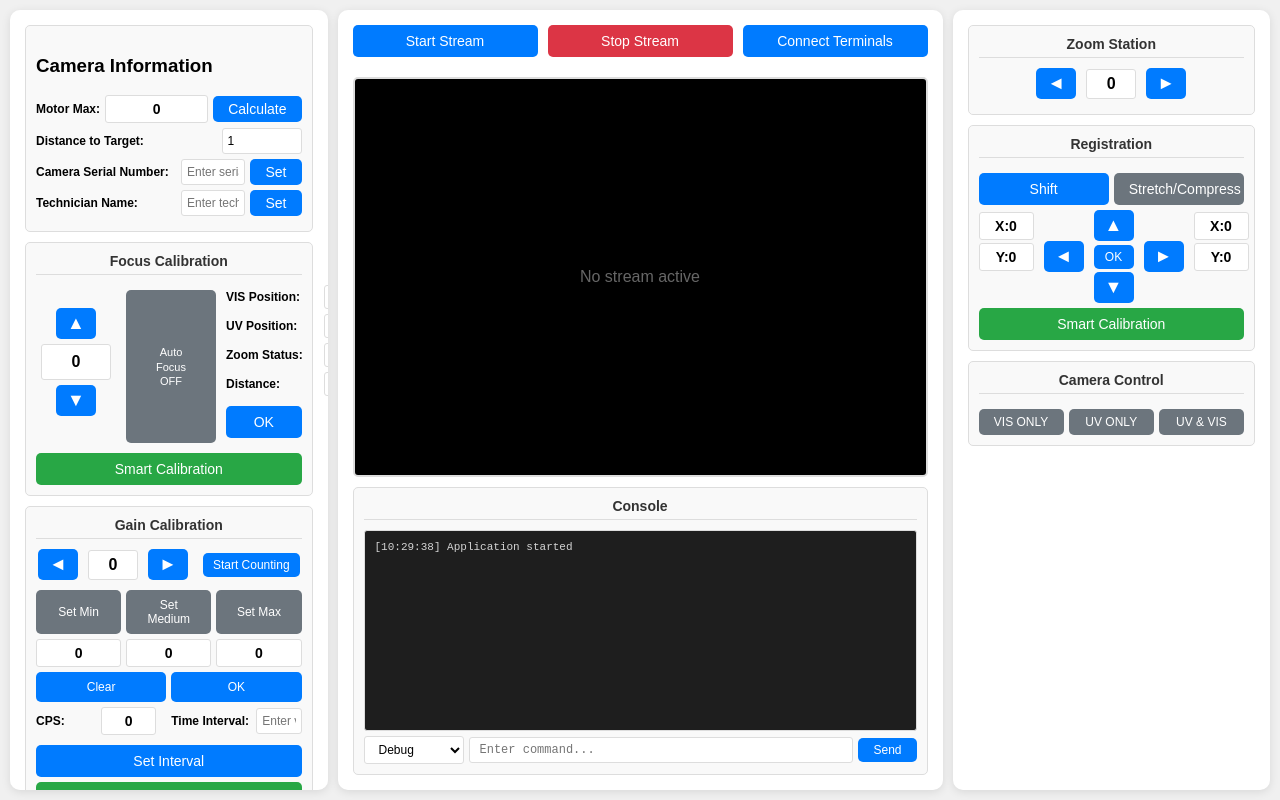
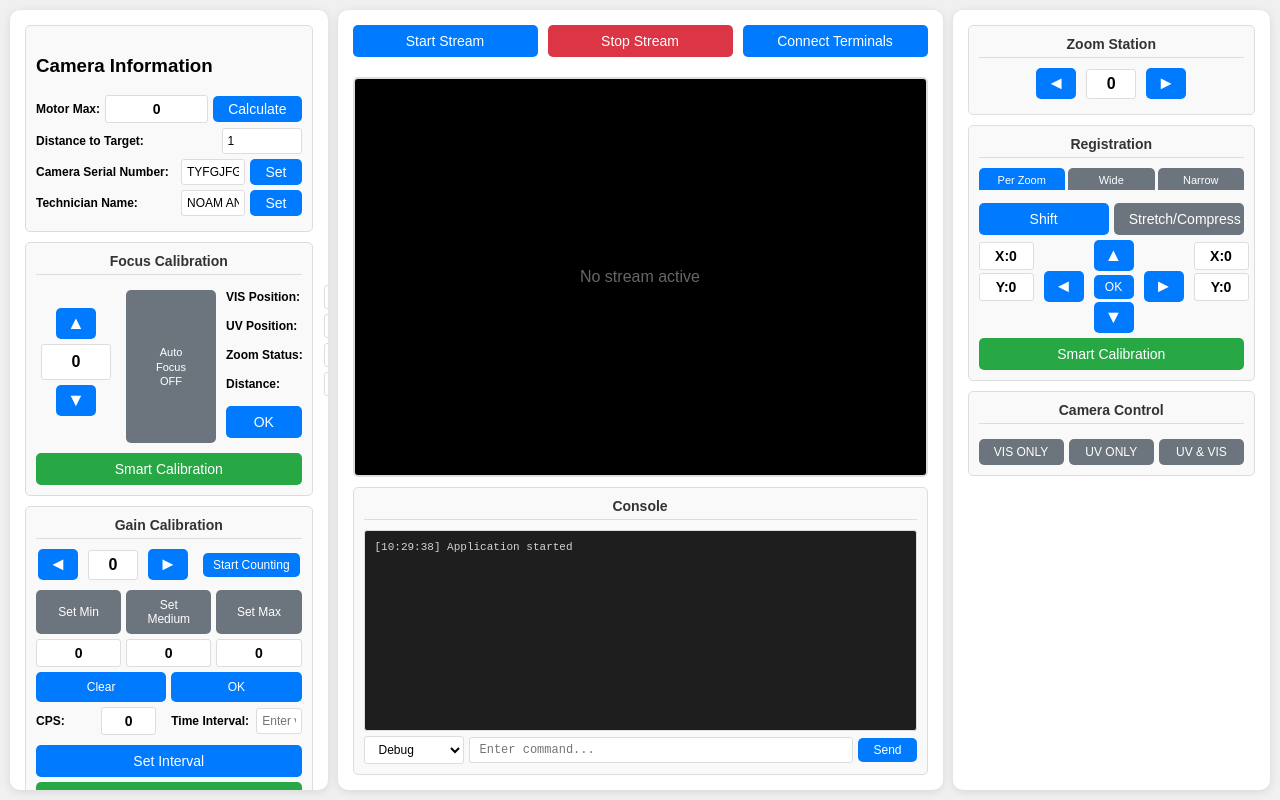
Before and after one commit to Orkules/camera_calibrator, a Flask app: page / in a window 1280 px wide. Run offline with Flask 3, Linux system fonts and the light colour scheme.

Commit message:
Aded wide narrow functionality

```diff
--- a/app.py
+++ b/app.py
@@ -36,10 +36,27 @@ gain_min_value = 0  # Minimum gain value
 gain_medium_value = 0  # Medium gain value
 gain_max_value = 0  # Maximum gain value
 registration_mode = "shift"  # "shift" or "stretch_compress"
+master_registration_mode = "per_zoom"  # "per_zoom", "wide", or "narrow"
 reg_offset_x = 0
 reg_offset_y = 0
 reg_stretch_x = 0
 reg_stretch_y = 0
+
+# Master registration values for Wide and Narrow modes
+master_registration = {
+    "wide": {
+        "offset_x": 0,
+        "offset_y": 0,
+        "stretch_x": 0,
+        "stretch_y": 0
+    },
+    "narrow": {
+        "offset_x": 0,
+        "offset_y": 0,
+        "stretch_x": 0,
+        "stretch_y": 0
+    }
+}
 gain_mode = "min"  # "min" or "max" (kept for backward compatibility)
 cps_value = 0
 time_interval_value = ""
@@ -146,6 +163,7 @@ def register_terminal_callbacks():
     global terminal_manager, config, zoom_value, gain_value, focus_value, motor_max
     global reg_offset_x, reg_offset_y, reg_stretch_x, reg_stretch_y, uv_vis_focus_info
     global gain_min_value, gain_medium_value, gain_max_value, camera_mode, uv_motor_position
+    global master_registration
 
     if terminal_manager is None or config is None:
         return
@@ -175,6 +193,24 @@ def register_terminal_callbacks():
         'set_camera_to_combined_command': ('camera_mode', None),
         'get_camera_mode_value': ('camera_mode', None),
         'get_uv_motor_position': ('uv_motor_position', None),
+        # Wide registration commands
+        'uv_offset_wide_x_command': ('master_reg_wide_offset_x', None),
+        'uv_offset_wide_y_command': ('master_reg_wide_offset_y', None),
+        'uv_magnify_wide_x_command': ('master_reg_wide_stretch_x', None),
+        'uv_magnify_wide_y_command': ('master_reg_wide_stretch_y', None),
+        'get_uv_offset_wide_x_value': ('master_reg_wide_offset_x', None),
+        'get_uv_offset_wide_y_value': ('master_reg_wide_offset_y', None),
+        'get_uv_magnify_wide_x_value': ('master_reg_wide_stretch_x', None),
+        'get_uv_magnify_wide_y_value': ('master_reg_wide_stretch_y', None),
+        # Narrow registration commands
+        'uv_offset_narrow_x_command': ('master_reg_narrow_offset_x', None),
+        'uv_offset_narrow_y_command': ('master_reg_narrow_offset_y', None),
+        'uv_magnify_narrow_x_command': ('master_reg_narrow_stretch_x', None),
+        'uv_magnify_narrow_y_command': ('master_reg_narrow_stretch_y', None),
+        'get_uv_offset_narrow_x_value': ('master_reg_narrow_offset_x', None),
+        'get_uv_offset_narrow_y_value': ('master_reg_narrow_offset_y', None),
+        'get_uv_magnify_narrow_x_value': ('master_reg_narrow_stretch_x', None),
+        'get_uv_magnify_narrow_y_value': ('master_reg_narrow_stretch_y', None),
     }
 
     # Collect all response patterns from config
@@ -283,6 +319,32 @@ def register_terminal_callbacks():
                                 globals()['camera_mode'] = parsed
                                 logging.info(f"Auto-updated camera mode: {old_mode} -> {parsed} from {response}")
                                 add_console_message(f"Camera mode updated: {parsed}")
+                            # Wide registration values
+                            elif global_var_name == 'master_reg_wide_offset_x':
+                                master_registration["wide"]["offset_x"] = parsed
+                                logging.info(f"Auto-updated wide offset X: {parsed} from {response}")
+                            elif global_var_name == 'master_reg_wide_offset_y':
+                                master_registration["wide"]["offset_y"] = parsed
+                                logging.info(f"Auto-updated wide offset Y: {parsed} from {response}")
+                            elif global_var_name == 'master_reg_wide_stretch_x':
+                                master_registration["wide"]["stretch_x"] = parsed
+                                logging.info(f"Auto-updated wide magnify X: {parsed} from {response}")
+                            elif global_var_name == 'master_reg_wide_stretch_y':
+                                master_registration["wide"]["stretch_y"] = parsed
+                                logging.info(f"Auto-updated wide magnify Y: {parsed} from {response}")
+                            # Narrow registration values
+                            elif global_var_name == 'master_reg_narrow_offset_x':
+                                master_registration["narrow"]["offset_x"] = parsed
+                                logging.info(f"Auto-updated narrow offset X: {parsed} from {response}")
+                            elif global_var_name == 'master_reg_narrow_offset_y':
+                                master_registration["narrow"]["offset_y"] = parsed
+                                logging.info(f"Auto-updated narrow offset Y: {parsed} from {response}")
+                            elif global_var_name == 'master_reg_narrow_stretch_x':
+                                master_registration["narrow"]["stretch_x"] = parsed
+                                logging.info(f"Auto-updated narrow magnify X: {parsed} from {response}")
+                            elif global_var_name == 'master_reg_narrow_stretch_y':
+                                master_registration["narrow"]["stretch_y"] = parsed
+                                logging.info(f"Auto-updated narrow magnify Y: {parsed} from {response}")
             return callback
 
         callback_func = make_callback(response_pattern, global_vars)
@@ -632,6 +694,7 @@ def terminal_initialization():
     Updates global variables and UI.
     """
     global zoom_value, gain_value, focus_value, motor_max, reg_offset_x, reg_offset_y, reg_stretch_x, reg_stretch_y, camera_mode
+    global master_registration
 
     logging.info("Starting terminal initialization...")
 
@@ -694,6 +757,28 @@ def terminal_initialization():
     get_value_from_config('get_uv_magnify_y_value')
     time.sleep(0.1)
     logging.info(f"Initialized UV magnify Y: {reg_stretch_y}")
+
+    # Get Wide registration values
+    get_value_from_config('get_uv_offset_wide_x_value')
+    time.sleep(0.1)
+    get_value_from_config('get_uv_offset_wide_y_value')
+    time.sleep(0.1)
+    get_value_from_config('get_uv_magnify_wide_x_value')
+    time.sleep(0.1)
+    get_value_from_config('get_uv_magnify_wide_y_value')
+    time.sleep(0.1)
+    logging.info(f"Initialized Wide registration: offset({master_registration['wide']['offset_x']}, {master_registration['wide']['offset_y']}), magnify({master_registration['wide']['stretch_x']}, {master_registration['wide']['stretch_y']})")
+
+    # Get Narrow registration values
+    get_value_from_config('get_uv_offset_narrow_x_value')
+    time.sleep(0.1)
+    get_value_from_config('get_uv_offset_narrow_y_value')
+    time.sleep(0.1)
+    get_value_from_config('get_uv_magnify_narrow_x_value')
+    time.sleep(0.1)
+    get_value_from_config('get_uv_magnify_narrow_y_value')
+    time.sleep(0.1)
+    logging.info(f"Initialized Narrow registration: offset({master_registration['narrow']['offset_x']}, {master_registration['narrow']['offset_y']}), magnify({master_registration['narrow']['stretch_x']}, {master_registration['narrow']['stretch_y']})")
 
     # Get camera mode value
     get_value_from_config('get_camera_mode_value')
@@ -1298,6 +1383,7 @@ def reg_right():
 def set_registration():
     """Set registration to absolute values"""
     global reg_offset_x, reg_offset_y, reg_stretch_x, reg_stretch_y, registration_mode
+    global master_registration_mode, master_registration
 
     data = request.get_json()
     direction = data.get('direction')  # 'up', 'down', 'left', 'right'
@@ -1306,25 +1392,88 @@ def set_registration():
     if direction is None or target_value is None:
         return jsonify({'success': False, 'error': 'Direction or value not provided'})
 
-    if registration_mode == "shift":
-        if direction in ['up', 'down']:
-            # Send command to terminal with absolute target value
-            success, response, parsed_value = execute_command_from_config('uv_offset_y_command', target_value)
-        else:  # left, right
-            success, response, parsed_value = execute_command_from_config('uv_offset_x_command', target_value)
-    else:  # stretch_compress
-        if direction in ['up', 'down']:
-            success, response, parsed_value = execute_command_from_config('uv_magnify_y_command', target_value)
-        else:  # left, right
-            success, response, parsed_value = execute_command_from_config('uv_magnify_x_command', target_value)
-
-    if success:
-        return jsonify({
-            'success': True,
+    # Determine which command to use based on master_registration_mode
+    if master_registration_mode == "per_zoom":
+        # Original FPGA commands
+        if registration_mode == "shift":
+            if direction in ['up', 'down']:
+                success, response, parsed_value = execute_command_from_config('uv_offset_y_command', target_value)
+            else:  # left, right
+                success, response, parsed_value = execute_command_from_config('uv_offset_x_command', target_value)
+        else:  # stretch_compress
+            if direction in ['up', 'down']:
+                success, response, parsed_value = execute_command_from_config('uv_magnify_y_command', target_value)
+            else:  # left, right
+                success, response, parsed_value = execute_command_from_config('uv_magnify_x_command', target_value)
+
+        # Return per_zoom values
+        response_values = {
             'offset_x': reg_offset_x,
             'offset_y': reg_offset_y,
             'stretch_x': reg_stretch_x,
             'stretch_y': reg_stretch_y
+        }
+    elif master_registration_mode == "wide":
+        # Wide mode - Debug terminal commands
+        if registration_mode == "shift":
+            if direction in ['up', 'down']:
+                success, response, parsed_value = execute_command_from_config('uv_offset_wide_y_command', target_value)
+                if success:
+                    master_registration["wide"]["offset_y"] = target_value
+            else:  # left, right
+                success, response, parsed_value = execute_command_from_config('uv_offset_wide_x_command', target_value)
+                if success:
+                    master_registration["wide"]["offset_x"] = target_value
+        else:  # stretch_compress
+            if direction in ['up', 'down']:
+                success, response, parsed_value = execute_command_from_config('uv_magnify_wide_y_command', target_value)
+                if success:
+                    master_registration["wide"]["stretch_y"] = target_value
+            else:  # left, right
+                success, response, parsed_value = execute_command_from_config('uv_magnify_wide_x_command', target_value)
+                if success:
+                    master_registration["wide"]["stretch_x"] = target_value
+
+        # Return wide values
+        response_values = {
+            'offset_x': master_registration["wide"]["offset_x"],
+            'offset_y': master_registration["wide"]["offset_y"],
+            'stretch_x': master_registration["wide"]["stretch_x"],
+            'stretch_y': master_registration["wide"]["stretch_y"]
+        }
+    else:  # narrow
+        # Narrow mode - Debug terminal commands
+        if registration_mode == "shift":
+            if direction in ['up', 'down']:
+                success, response, parsed_value = execute_command_from_config('uv_offset_narrow_y_command', target_value)
+                if success:
+                    master_registration["narrow"]["offset_y"] = target_value
+            else:  # left, right
+                success, response, parsed_value = execute_command_from_config('uv_offset_narrow_x_command', target_value)
+                if success:
+                    master_registration["narrow"]["offset_x"] = target_value
+        else:  # stretch_compress
+            if direction in ['up', 'down']:
+                success, response, parsed_value = execute_command_from_config('uv_magnify_narrow_y_command', target_value)
+                if success:
+                    master_registration["narrow"]["stretch_y"] = target_value
+            else:  # left, right
+                success, response, parsed_value = execute_command_from_config('uv_magnify_narrow_x_command', target_value)
+                if success:
+                    master_registration["narrow"]["stretch_x"] = target_value
+
+        # Return narrow values
+        response_values = {
+            'offset_x': master_registration["narrow"]["offset_x"],
+            'offset_y': master_registration["narrow"]["offset_y"],
+            'stretch_x': master_registration["narrow"]["stretch_x"],
+            'stretch_y': master_registration["narrow"]["stretch_y"]
+        }
+
+    if success:
+        return jsonify({
+            'success': True,
+            **response_values
         })
     else:
         return jsonify({'success': False, 'error': 'Failed to send registration command'})
@@ -1376,15 +1525,82 @@ def smart_registration():
 
 @app.route('/get_registration_mode', methods=['GET'])
 def get_registration_mode():
-    """Get current registration mode and values"""
+    """Get current registration mode and values based on master_registration_mode"""
     global registration_mode, reg_offset_x, reg_offset_y, reg_stretch_x, reg_stretch_y
+    global master_registration_mode, master_registration
+
+    # Return values based on current master_registration_mode
+    if master_registration_mode == "per_zoom":
+        response_values = {
+            'offset_x': reg_offset_x,
+            'offset_y': reg_offset_y,
+            'stretch_x': reg_stretch_x,
+            'stretch_y': reg_stretch_y
+        }
+    elif master_registration_mode == "wide":
+        response_values = {
+            'offset_x': master_registration["wide"]["offset_x"],
+            'offset_y': master_registration["wide"]["offset_y"],
+            'stretch_x': master_registration["wide"]["stretch_x"],
+            'stretch_y': master_registration["wide"]["stretch_y"]
+        }
+    else:  # narrow
+        response_values = {
+            'offset_x': master_registration["narrow"]["offset_x"],
+            'offset_y': master_registration["narrow"]["offset_y"],
+            'stretch_x': master_registration["narrow"]["stretch_x"],
+            'stretch_y': master_registration["narrow"]["stretch_y"]
+        }
+
     return jsonify({
         'mode': registration_mode,
-        'offset_x': reg_offset_x,
-        'offset_y': reg_offset_y,
-        'stretch_x': reg_stretch_x,
-        'stretch_y': reg_stretch_y
+        'master_mode': master_registration_mode,
+        **response_values
     })
+
+
+@app.route('/set_master_registration_mode', methods=['POST'])
+def set_master_registration_mode():
+    """Set master registration mode (per_zoom, wide, or narrow)"""
+    global master_registration_mode, master_registration
+    global reg_offset_x, reg_offset_y, reg_stretch_x, reg_stretch_y
+
+    data = request.get_json()
+    mode = data.get('mode', 'per_zoom')
+
+    if mode in ['per_zoom', 'wide', 'narrow']:
+        master_registration_mode = mode
+
+        # Return the values for the selected mode
+        if mode == "per_zoom":
+            response_values = {
+                'offset_x': reg_offset_x,
+                'offset_y': reg_offset_y,
+                'stretch_x': reg_stretch_x,
+                'stretch_y': reg_stretch_y
+            }
+        elif mode == "wide":
+            response_values = {
+                'offset_x': master_registration["wide"]["offset_x"],
+                'offset_y': master_registration["wide"]["offset_y"],
+                'stretch_x': master_registration["wide"]["stretch_x"],
+                'stretch_y': master_registration["wide"]["stretch_y"]
+            }
+        else:  # narrow
+            response_values = {
+                'offset_x': master_registration["narrow"]["offset_x"],
+                'offset_y': master_registration["narrow"]["offset_y"],
+                'stretch_x': master_registration["narrow"]["stretch_x"],
+                'stretch_y': master_registration["narrow"]["stretch_y"]
+            }
+
+        return jsonify({
+            'success': True,
+            'master_mode': master_registration_mode,
+            **response_values
+        })
+    else:
+        return jsonify({'success': False, 'error': 'Invalid mode'})
 
 
 # ============================================
--- a/templates/index.html
+++ b/templates/index.html
@@ -123,6 +123,22 @@
 
         .btn-mode:hover {
             background: #5a6268;
+        }
+
+        .btn-tab {
+            background: #6c757d;
+            border: 2px solid transparent;
+            border-bottom: none;
+            border-radius: 5px 5px 0 0;
+        }
+
+        .btn-tab:hover {
+            background: #5a6268;
+        }
+
+        .btn-tab.active {
+            background: #007bff;
+            border-color: #007bff;
         }
 
         .btn:disabled {
@@ -606,6 +622,13 @@
             <!-- Registration -->
             <div class="toolbar-box">
                 <h3>Registration</h3>
+                <!-- Master Registration Mode Tabs -->
+                <div style="display: flex; gap: 3px; margin-bottom: 8px;">
+                    <button class="btn btn-tab" id="reg-master-per-zoom" onclick="setMasterRegistrationMode('per_zoom')" style="flex: 1; padding: 4px 6px; font-size: 11px;">Per Zoom</button>
+                    <button class="btn btn-tab" id="reg-master-wide" onclick="setMasterRegistrationMode('wide')" style="flex: 1; padding: 4px 6px; font-size: 11px;">Wide</button>
+                    <button class="btn btn-tab" id="reg-master-narrow" onclick="setMasterRegistrationMode('narrow')" style="flex: 1; padding: 4px 6px; font-size: 11px;">Narrow</button>
+                </div>
+                <!-- Shift / Stretch-Compress Mode -->
                 <div style="display: flex; gap: 5px; margin-bottom: 5px;">
                     <button class="btn btn-mode" id="reg-mode-shift" onclick="setRegistrationMode('shift')" style="flex: 1;">Shift</button>
                     <button class="btn btn-mode" id="reg-mode-stretch" onclick="setRegistrationMode('stretch_compress')" style="flex: 1;">Stretch/Compress</button>
@@ -1198,6 +1221,55 @@
             }
         }
 
+        async function setMasterRegistrationMode(mode) {
+            try {
+                const response = await fetch('/set_master_registration_mode', {
+                    method: 'POST',
+                    headers: {
+                        'Content-Type': 'application/json',
+                    },
+                    body: JSON.stringify({ mode: mode })
+                });
+                const result = await response.json();
+                if (result.success) {
+                    // Update tab buttons
+                    updateMasterRegistrationButtons(mode);
+
+                    // Update displayed values
+                    document.getElementById('reg-shift-x').textContent = `X:${result.offset_x || 0}`;
+                    document.getElementById('reg-shift-y').textContent = `Y:${result.offset_y || 0}`;
+                    document.getElementById('reg-stretch-x').textContent = `X:${result.stretch_x || 0}`;
+                    document.getElementById('reg-stretch-y').textContent = `Y:${result.stretch_y || 0}`;
+
+                    logToConsole(`Master registration mode: ${mode}`);
+                }
+            } catch (error) {
+                logToConsole(`Error setting master registration mode: ${error.message}`);
+            }
+        }
+
+        function updateMasterRegistrationButtons(mode) {
+            // Reset all tab buttons
+            document.getElementById('reg-master-per-zoom').classList.remove('active');
+            document.getElementById('reg-master-per-zoom').style.background = '#6c757d';
+            document.getElementById('reg-master-wide').classList.remove('active');
+            document.getElementById('reg-master-wide').style.background = '#6c757d';
+            document.getElementById('reg-master-narrow').classList.remove('active');
+            document.getElementById('reg-master-narrow').style.background = '#6c757d';
+
+            // Set active button
+            if (mode === 'per_zoom') {
+                document.getElementById('reg-master-per-zoom').classList.add('active');
+                document.getElementById('reg-master-per-zoom').style.background = '#007bff';
+            } else if (mode === 'wide') {
+                document.getElementById('reg-master-wide').classList.add('active');
+                document.getElementById('reg-master-wide').style.background = '#007bff';
+            } else if (mode === 'narrow') {
+                document.getElementById('reg-master-narrow').classList.add('active');
+                document.getElementById('reg-master-narrow').style.background = '#007bff';
+            }
+        }
+
         async function smartRegistration() {
             const response = await fetch('/smart_registration', { method: 'POST' });
             const result = await response.json();
@@ -1537,7 +1609,7 @@
                 document.getElementById('reg-stretch-x').textContent = `X:${regMode.stretch_x || 0}`;
                 document.getElementById('reg-stretch-y').textContent = `Y:${regMode.stretch_y || 0}`;
 
-                // Update registration mode buttons
+                // Update registration mode buttons (Shift / Stretch-Compress)
                 if (regMode.mode === 'shift') {
                     document.getElementById('reg-mode-shift').style.background = '#007bff';
                     document.getElementById('reg-mode-stretch').style.background = '#6c757d';
@@ -1545,6 +1617,9 @@
                     document.getElementById('reg-mode-shift').style.background = '#6c757d';
                     document.getElementById('reg-mode-stretch').style.background = '#007bff';
                 }
+
+                // Update master registration mode buttons (Per Zoom / Wide / Narrow)
+                updateMasterRegistrationButtons(regMode.master_mode || 'per_zoom');
 
                 // Update camera mode buttons
                 updateCameraModeButtons(cameraMode.camera_mode || 0);
```
Also changed, not shown: calibration_files/calibrated_file.yaml (+38 -1 lines), config.yaml (+83 -1 lines).
